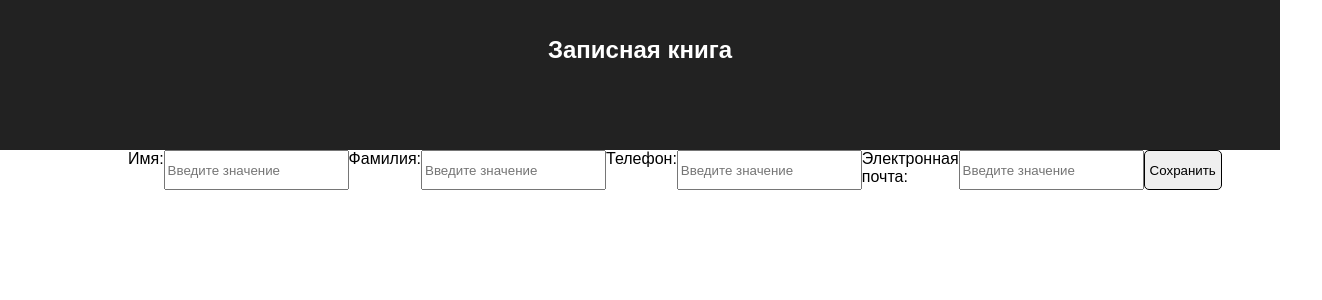
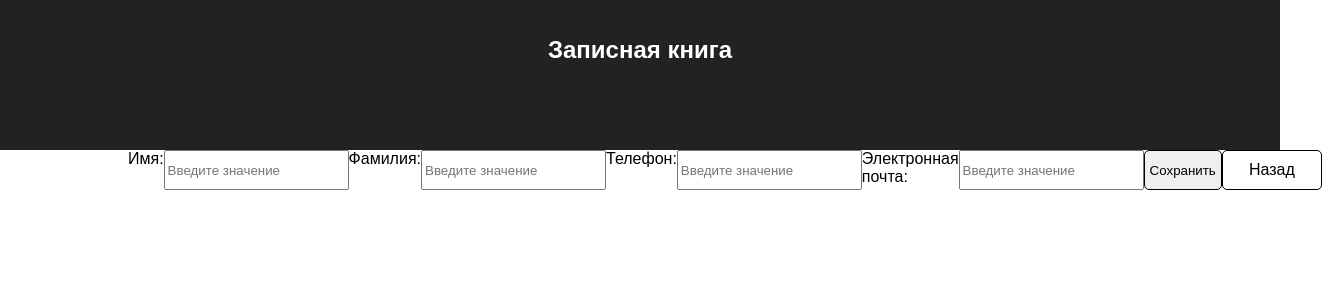
Before and after one commit to DariaKalinina/crud, a React (Create React App) app: page / in a window 1280 px wide. Both pictures are taken after a click on the link "Добавить". Shown: the top 300 px of the page, 1322 px wide, since content can reach past the window. Built offline with nearby package versions, Linux system fonts and the light colour scheme.

Commit message:
add button back

```diff
--- a/src/AC/index.js
+++ b/src/AC/index.js
@@ -1,11 +1,17 @@
 import {
-  DELETE, SAVE, CHANGE, CHANGE_PAGE
+  DELETE, SAVE, CHANGE, CHANGE_PAGE, BACK
 } from '../constants';
 
 export function change(id) {
   return {
     type: CHANGE,
     payload: id
+  }
+}
+
+export function back() {
+  return {
+    type: BACK
   }
 }
 
--- a/src/components/Form.js
+++ b/src/components/Form.js
@@ -1,5 +1,5 @@
 import React, { Component } from 'react';
-import {changePage, saveItem} from './../AC';
+import {changePage, saveItem, back} from './../AC';
 import {connect} from 'react-redux';
 import './../index.css';
 
@@ -26,6 +26,13 @@ class Form extends Component {
     this.setState({[target.name]: target.value});
   };
 
+  backClick = e => {
+    const {changePage, back} = this.props;
+    e.preventDefault();
+    changePage('personList');
+    back();
+  };
+
   render() {
     const placeholder = 'Введите значение';
     return (
@@ -40,6 +47,10 @@ class Form extends Component {
         <input type="text" name="email" value={this.state.email} placeholder={placeholder} onChange={this.handleChange} />
         <br/>
         <input type="submit" className="button__link" value="Сохранить" />
+        <br/>
+        <div className="button">
+          <a href="#" className="button__link" onClick={this.backClick}>Назад</a>
+        </div>
       </form>
     );
   }
@@ -49,4 +60,4 @@ const mapStateToProps = (state) => ({
   persons: state.persons
 });
 
-export default connect(mapStateToProps, {changePage, saveItem})(Form);
+export default connect(mapStateToProps, {changePage, saveItem, back})(Form);
--- a/src/constants/index.js
+++ b/src/constants/index.js
@@ -2,3 +2,4 @@ export const CHANGE = 'CHANGE';
 export const DELETE = 'DELETE';
 export const SAVE = 'SAVE';
 export const CHANGE_PAGE = 'CHANGE_PAGE';
+export const BACK = 'BACK';
--- a/src/reducer/person.js
+++ b/src/reducer/person.js
@@ -1,4 +1,4 @@
-import { CHANGE, SAVE } from './../constants';
+import { CHANGE, SAVE, BACK } from './../constants';
 
 export default function personList(state = null, action) {
   const { type, payload } = action;
@@ -9,6 +9,8 @@ export default function personList(state = null, action) {
       return newState;
     case SAVE:
       return null;
+    case BACK:
+      return null;
   }
 
   return state
```
